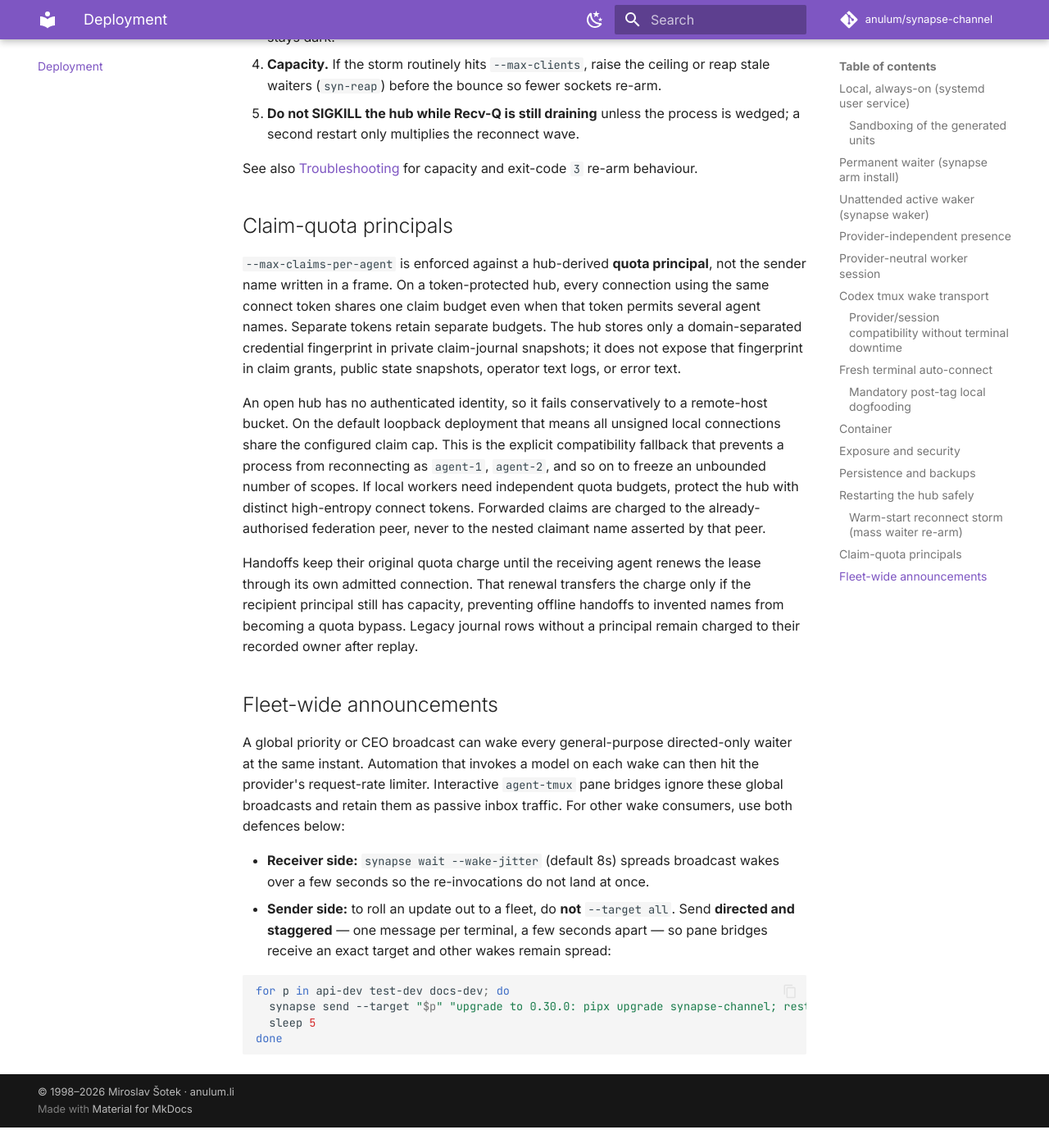
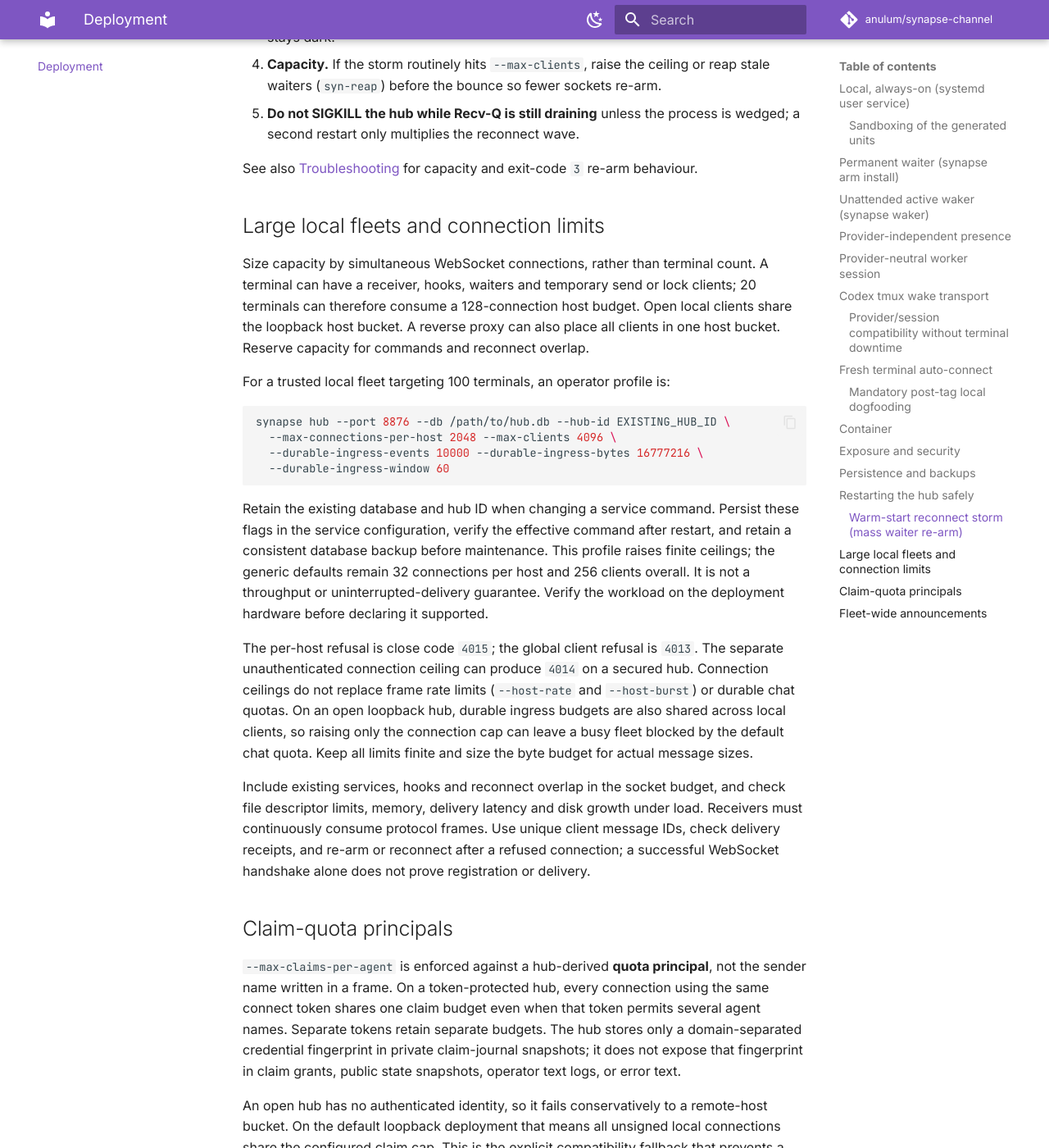
Before and after one commit to anulum/synapse-channel, an MkDocs documentation site: the page built from docs/deployment.md, in a window 1280 px wide and 1400 px high, scrolled down 15797 px. Shown: the whole window at 82% size. Built offline with MkDocs 1.6.1 and Material for MkDocs 9.7.7, drawn with Linux system fonts in a browser that asks for light colours; comment, search, counter and statistics services are not loaded; before the commit the page ends 17172 px from its top, so only the background shows below that.

Commit message:
docs(deployment): document large fleet connection budgets
Explain 4015 and size finite per-host/global limits by actual socket fan-out.
Include trusted local 100-terminal planning, ingress quotas and reconnect reserve.
Require deployment workload verification and preserve journal/hub identity.

Parity: shared operator documentation; no language API changes.
Benchmarks: none changed; no production throughput claim.

Seat: 01a0f28e
Authored by Anulum Fortis & Arcane Sapience (protoscience@anulum.li)

````diff
--- a/docs/deployment.md
+++ b/docs/deployment.md
@@ -749,6 +749,44 @@ This is **expected transient behaviour**, not a permanent outage. Mitigations:
 See also [Troubleshooting](troubleshooting.md) for capacity and exit-code `3`
 re-arm behaviour.
 
+## Large local fleets and connection limits
+
+Size capacity by simultaneous WebSocket connections, rather than terminal count.
+A terminal can have a receiver, hooks, waiters and temporary send or lock clients;
+20 terminals can therefore consume a 128-connection host budget. Open local clients
+share the loopback host bucket. A reverse proxy can also place all clients in one
+host bucket. Reserve capacity for commands and reconnect overlap.
+
+For a trusted local fleet targeting 100 terminals, an operator profile is:
+
+```bash
+synapse hub --port 8876 --db /path/to/hub.db --hub-id EXISTING_HUB_ID \
+  --max-connections-per-host 2048 --max-clients 4096 \
+  --durable-ingress-events 10000 --durable-ingress-bytes 16777216 \
+  --durable-ingress-window 60
+```
+
+Retain the existing database and hub ID when changing a service command. Persist
+these flags in the service configuration, verify the effective command after
+restart, and retain a consistent database backup before maintenance. This profile
+raises finite ceilings; the generic defaults remain 32 connections per host and
+256 clients overall. It is not a throughput or uninterrupted-delivery guarantee.
+Verify the workload on the deployment hardware before declaring it supported.
+
+The per-host refusal is close code `4015`; the global client refusal is `4013`.
+The separate unauthenticated connection ceiling can produce `4014` on a secured
+hub. Connection ceilings do not replace frame rate limits (`--host-rate` and
+`--host-burst`) or durable chat quotas. On an open loopback hub, durable ingress
+budgets are also shared across local clients, so raising only the connection cap
+can leave a busy fleet blocked by the default chat quota. Keep all limits finite
+and size the byte budget for actual message sizes.
+
+Include existing services, hooks and reconnect overlap in the socket budget, and
+check file descriptor limits, memory, delivery latency and disk growth under load.
+Receivers must continuously consume protocol frames. Use unique client message IDs,
+check delivery receipts, and re-arm or reconnect after a refused connection; a
+successful WebSocket handshake alone does not prove registration or delivery.
+
 ## Claim-quota principals
 
 `--max-claims-per-agent` is enforced against a hub-derived **quota principal**, not
````
Also changed, not shown: docs/cli.md (+4 -1 lines), docs/troubleshooting.md (+19 -5 lines).
